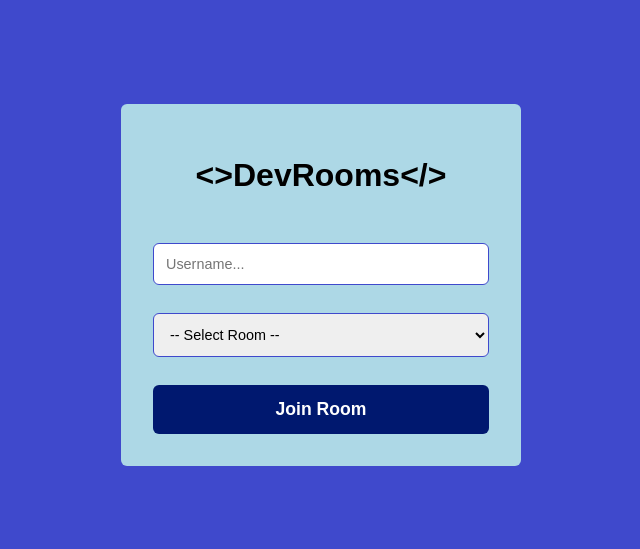
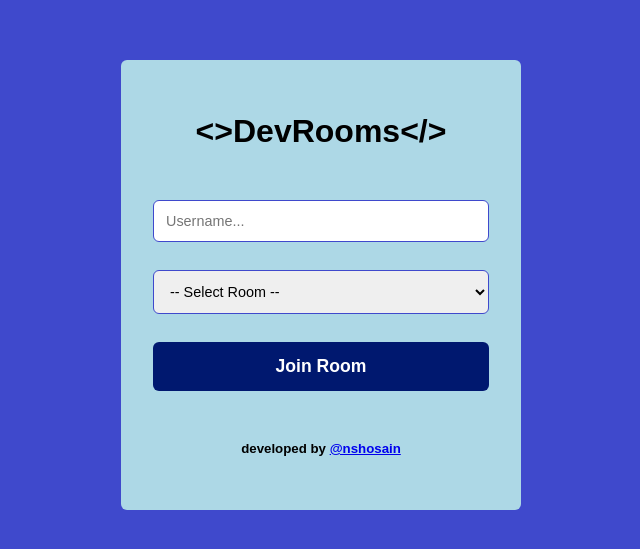
Before and after one commit to nshosain/real-time-chat-app-with-rooms, a React (Create React App) app in the folder client/client/: page / in a window 1280 px wide. Shown: the part 115-664 px from the top of the page, without its empty margins (319-959 px from the left). Built offline with nearby package versions, Linux system fonts and the light colour scheme; no server answers.

Commit message:
add author sig

```diff
--- a/client/client/package.json
+++ b/client/client/package.json
@@ -2,6 +2,7 @@
   "name": "real-time-chat-app-with-rooms-client",
   "description": "Frontend for a real time chat app with rooms",
   "version": "0.1.0",
+  "author": "Md Nazmul Hosain <nshosain@gmail.com>",
   "private": true,
   "dependencies": {
     "@testing-library/jest-dom": "^5.16.5",
--- a/client/client/src/pages/home/index.js
+++ b/client/client/src/pages/home/index.js
@@ -40,6 +40,16 @@ const Home = ({ username, setUsername, room, setRoom, socket }) => {
         >
           Join Room
         </button>
+        <h5>
+          {`developed by `}
+          <a
+            href="https://www.linkedin.com/in/nshosain/"
+            target="_blank"
+            rel="noreferrer"
+          >
+            {"@nshosain"}
+          </a>
+        </h5>
       </div>
     </div>
   );
```
